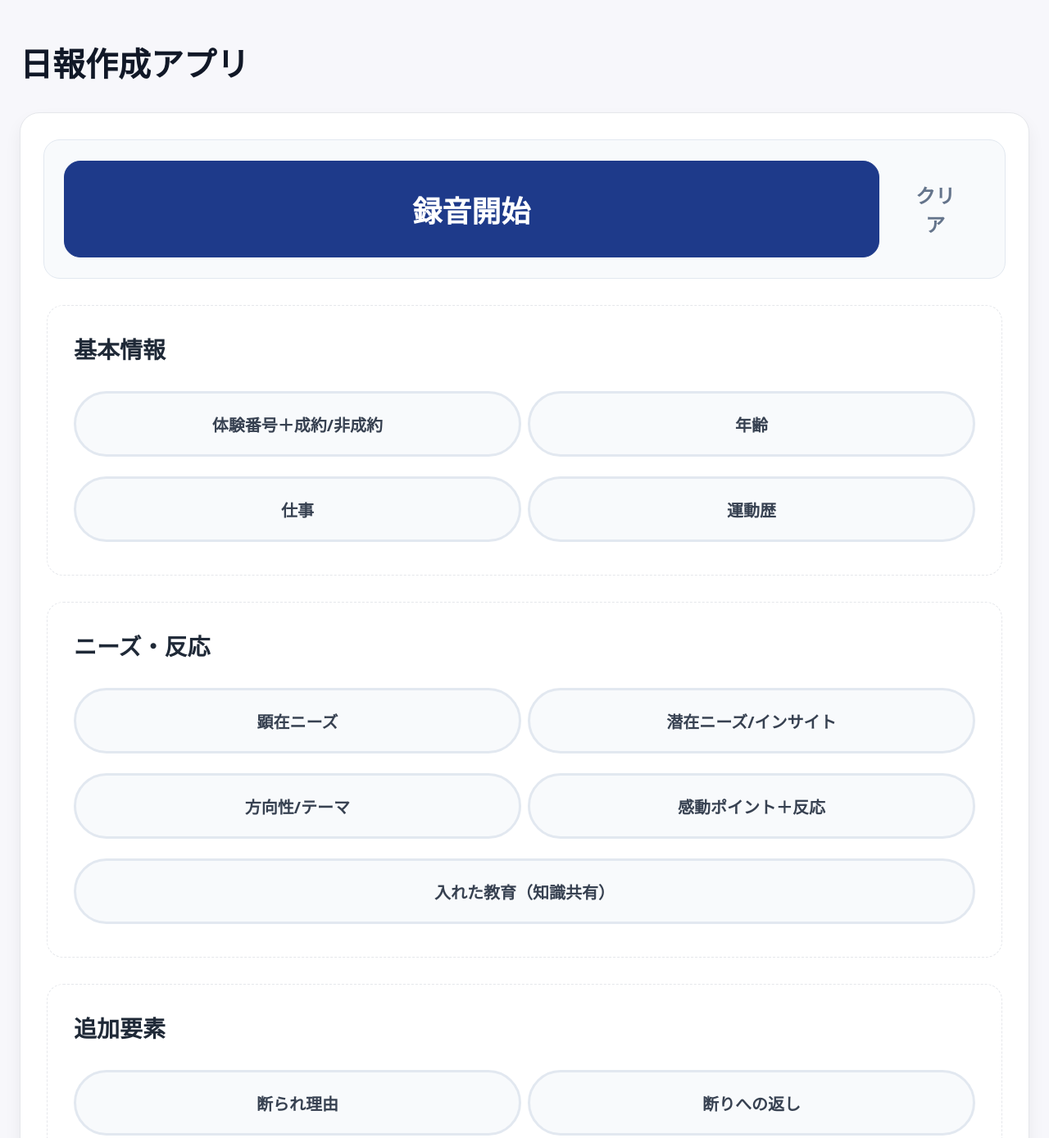
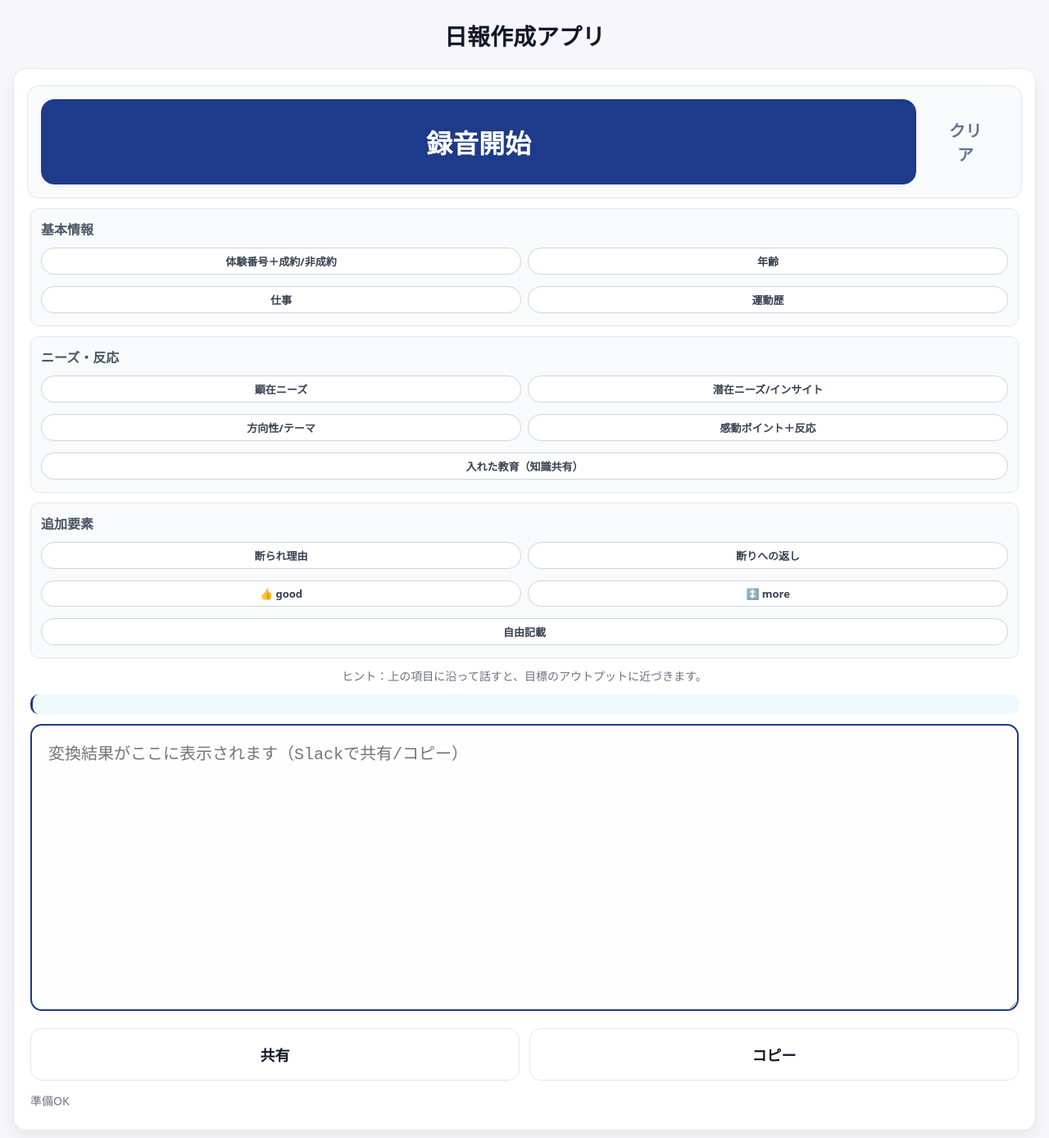
Before and after one commit to nagisahorii/nippo-mvp, a website: page index.html in a window 1280 px wide. Shown: the part 17-1405 px from the top of the page at 82% size. Drawn offline with Linux system fonts and the light colour scheme.

Commit message:
UI優先順位再設計: メインフロー重視（話す→整形→共有）、カテゴリブロックをコンパクト化、テキストエリアを強調

```diff
--- a/index.html
+++ b/index.html
@@ -16,25 +16,37 @@
     .wrap{max-width: 720px; margin: env(safe-area-inset-top) auto env(safe-area-inset-bottom); padding:16px;}
     header{font-weight:800; font-size:22px; padding:12px 0;}
 
-    /* kintone内でのデフォルト表示（モバイル向け） - 超大型 */
-    .wrap{padding:32px 24px; max-width: 100%;}
-    .btn-lg{font-size:36px; padding:32px 28px; min-height: 100px; font-weight: 900; border-radius: 20px;}
-    .btn-ghost{font-size:24px; padding:24px 28px; min-height: 80px; border-radius: 16px;}
-    .section h3{font-size:28px; margin:0 0 24px; font-weight: 900; color: #1f2937;}
-    .pill{font-size:20px; padding:20px 28px; min-height: 80px; border-radius: 40px;
-          flex: 1 1 calc(50% - 12px); margin: 8px 0; font-weight: 700;
+    /* kintone内でのデフォルト表示（モバイル向け） - メインフロー重視 */
+    .wrap{padding:20px 16px; max-width: 100%;}
+
+    /* メインアクション - 大きく目立つ */
+    .btn-lg{font-size:32px; padding:28px 24px; min-height: 88px; font-weight: 900; border-radius: 16px;}
+    .btn-ghost{font-size:20px; padding:20px 24px; min-height: 64px; border-radius: 12px;}
+
+    /* カテゴリブロック - コンパクトに */
+    .section{margin:16px 0; padding:16px; border-radius: 12px; background: #f8fafc; border: 1px solid #e2e8f0;}
+    .section h3{font-size:18px; margin:0 0 12px; font-weight: 700; color: #4b5563;}
+    .pill{font-size:14px; padding:8px 12px; min-height: 36px; border-radius: 18px;
+          flex: 1 1 calc(50% - 6px); margin: 4px 0; font-weight: 600;
           display: flex; align-items: center; justify-content: center; text-align: center;
-          background: #f8fafc; border: 3px solid #e2e8f0; color: #374151;}
-    .section{margin:32px 0; padding:32px; border-radius: 20px;}
-    textarea#output{min-height:320px; font-size:24px; padding:28px; border-radius: 20px; line-height: 1.8;}
-    .hint{font-size:20px; margin:16px 0; line-height: 1.6; color: #6b7280;}
-    ol#preview{font-size:22px; margin:24px 0; padding-left:36px; line-height: 1.8;}
-    ol#preview li{margin: 12px 0; padding: 8px 0;}
-    .actions{grid-template-columns:1fr; gap:28px; margin-top:32px;}
-    .actions button{padding:28px; font-size:24px; min-height: 88px; border-radius: 20px; font-weight: 800;}
-    .status{font-size:20px; margin-top:16px; padding: 12px 0;}
-    .toolbar-inner{padding:24px; border-radius: 20px;}
-    .card{padding:32px; border-radius: 24px;}
+          background: #fff; border: 1px solid #d1d5db; color: #374151;}
+
+    /* メインコンテンツエリア - 大きく目立つ */
+    textarea#output{min-height:400px; font-size:22px; padding:24px; border-radius: 16px; line-height: 1.7;
+                    border: 2px solid #1e3a8a; background: #fefefe;}
+    .hint{font-size:16px; margin:12px 0; line-height: 1.5; color: #6b7280; text-align: center;}
+    ol#preview{font-size:18px; margin:16px 0; padding-left:24px; line-height: 1.6;
+               background: #f0f9ff; padding: 16px; border-radius: 12px; border-left: 4px solid #1e3a8a;}
+    ol#preview li{margin: 8px 0; padding: 4px 0;}
+
+    /* アクションボタン - 目立つが控えめ */
+    .actions{grid-template-columns:1fr 1fr; gap:16px; margin-top:20px;}
+    .actions button{padding:20px; font-size:20px; min-height: 72px; border-radius: 16px; font-weight: 700;}
+
+    /* ステータス */
+    .status{font-size:16px; margin-top:12px; padding: 8px 0; text-align: center;}
+    .toolbar-inner{padding:20px; border-radius: 16px;}
+    .card{padding:24px; border-radius: 20px;}
 
     .card{background:var(--card); border:1px solid var(--border); border-radius:var(--radius); box-shadow:var(--shadow);}
 
@@ -71,62 +83,52 @@
     /* ── kintone内モバイル最適化（iPhone/Android） ───────────────── */
     /* kintone内では常にモバイル表示を適用 */
     @media (max-width: 768px), (max-width: 100vw){
-      /* 基本レイアウト - 超大型 */
-      .wrap{padding:32px 24px; max-width: 100%;}
-      header{font-size:40px; padding:32px 0; font-weight: 900;}
+      /* 基本レイアウト - メインフロー重視 */
+      .wrap{padding:20px 16px; max-width: 100%;}
+      header{font-size:28px; padding:20px 0; font-weight: 900; text-align: center;}
 
-      /* ボタン類 - 超大型 */
-      .btn-lg{font-size:36px; padding:32px 28px; min-height: 100px; font-weight: 900; border-radius: 20px;}
-      .btn-ghost{font-size:24px; padding:24px 28px; min-height: 80px; border-radius: 16px;}
+      /* メインアクション - 大きく目立つ */
+      .btn-lg{font-size:32px; padding:28px 24px; min-height: 88px; font-weight: 900; border-radius: 16px;}
+      .btn-ghost{font-size:20px; padding:20px 24px; min-height: 64px; border-radius: 12px;}
 
-      /* セクション見出し */
-      .section h3{font-size:28px; margin:0 0 24px; font-weight: 900; color: #1f2937;}
+      /* カテゴリブロック - コンパクトに */
+      .section{margin:12px 0; padding:12px; border-radius: 10px; background: #f8fafc; border: 1px solid #e2e8f0;}
+      .section h3{font-size:16px; margin:0 0 8px; font-weight: 700; color: #4b5563;}
+      .pill{font-size:13px; padding:6px 10px; min-height: 32px; border-radius: 16px;
+            flex: 1 1 calc(50% - 4px); margin: 3px 0; font-weight: 600;
+            display: flex; align-items: center; justify-content: center; text-align: center;
+            background: #fff; border: 1px solid #d1d5db; color: #374151;}
 
-      /* ピルボタン - 超大型、2列レイアウト */
-      .pill{font-size:20px; padding:20px 28px; min-height: 80px; border-radius: 40px;
-            flex: 1 1 calc(50% - 12px); margin: 8px 0; font-weight: 700;
-            display: flex; align-items: center; justify-content: center; text-align: center;
-            background: #f8fafc; border: 3px solid #e2e8f0; color: #374151;}
+      /* メインコンテンツエリア - 大きく目立つ */
+      textarea#output{min-height:350px; font-size:20px; padding:20px; border-radius: 14px; line-height: 1.6;
+                      border: 2px solid #1e3a8a; background: #fefefe;}
+      .hint{font-size:14px; margin:8px 0; line-height: 1.4; color: #6b7280; text-align: center;}
+      ol#preview{font-size:16px; margin:12px 0; padding-left:20px; line-height: 1.5;
+                 background: #f0f9ff; padding: 12px; border-radius: 10px; border-left: 3px solid #1e3a8a;}
+      ol#preview li{margin: 6px 0; padding: 3px 0;}
 
-      /* セクション間隔 */
-      .section{margin:32px 0; padding:32px; border-radius: 20px;}
-
-      /* テキストエリア */
-      textarea#output{min-height:320px; font-size:24px; padding:28px; border-radius: 20px; line-height: 1.8;}
-
-      /* ヒントテキスト */
-      .hint{font-size:20px; margin:16px 0; line-height: 1.6; color: #6b7280;}
-
-      /* プレビューリスト */
-      ol#preview{font-size:22px; margin:24px 0; padding-left:36px; line-height: 1.8;}
-      ol#preview li{margin: 12px 0; padding: 8px 0;}
-
-      /* アクションボタン */
-      .actions{grid-template-columns:1fr; gap:28px; margin-top:32px;}
-      .actions button{padding:28px; font-size:24px; min-height: 88px; border-radius: 20px; font-weight: 800;}
+      /* アクションボタン - 目立つが控えめ */
+      .actions{grid-template-columns:1fr 1fr; gap:12px; margin-top:16px;}
+      .actions button{padding:16px; font-size:18px; min-height: 64px; border-radius: 14px; font-weight: 700;}
 
       /* ステータス */
-      .status{font-size:20px; margin-top:16px; padding: 12px 0;}
-
-      /* ツールバー */
-      .toolbar-inner{padding:24px; border-radius: 20px;}
-
-      /* カード全体 */
-      .card{padding:32px; border-radius: 24px;}
+      .status{font-size:14px; margin-top:8px; padding: 6px 0; text-align: center;}
+      .toolbar-inner{padding:16px; border-radius: 14px;}
+      .card{padding:20px; border-radius: 16px;}
     }
 
     /* ── kintone内での超小画面対応 ───────────────── */
     @media (max-width: 480px){
-      .wrap{padding:24px 16px;}
-      header{font-size:32px; padding:24px 0;}
+      .wrap{padding:16px 12px;}
+      header{font-size:24px; padding:16px 0; text-align: center;}
       .btn-lg{font-size:28px; padding:24px 20px; min-height: 80px;}
-      .btn-ghost{font-size:20px; padding:18px 20px; min-height: 64px;}
-      .section h3{font-size:24px; margin:0 0 20px;}
-      .pill{font-size:18px; padding:18px 20px; min-height: 64px;}
-      textarea#output{font-size:22px; padding:24px;}
-      .hint{font-size:18px;}
-      ol#preview{font-size:20px;}
-      .actions button{font-size:22px; padding:24px; min-height: 72px;}
+      .btn-ghost{font-size:18px; padding:16px 20px; min-height: 56px;}
+      .section h3{font-size:14px; margin:0 0 6px;}
+      .pill{font-size:12px; padding:5px 8px; min-height: 28px;}
+      textarea#output{font-size:18px; padding:16px; min-height: 300px;}
+      .hint{font-size:13px;}
+      ol#preview{font-size:15px;}
+      .actions button{font-size:16px; padding:14px; min-height: 56px;}
     }
   </style>
 </head>
```
